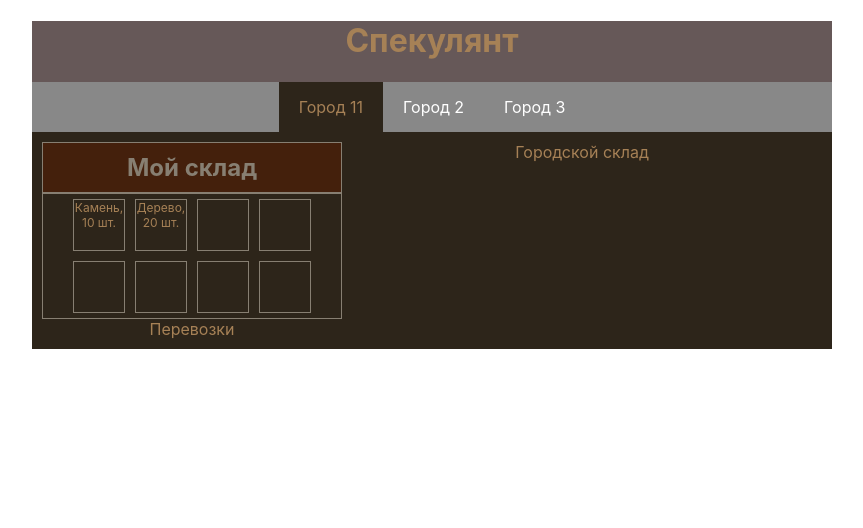
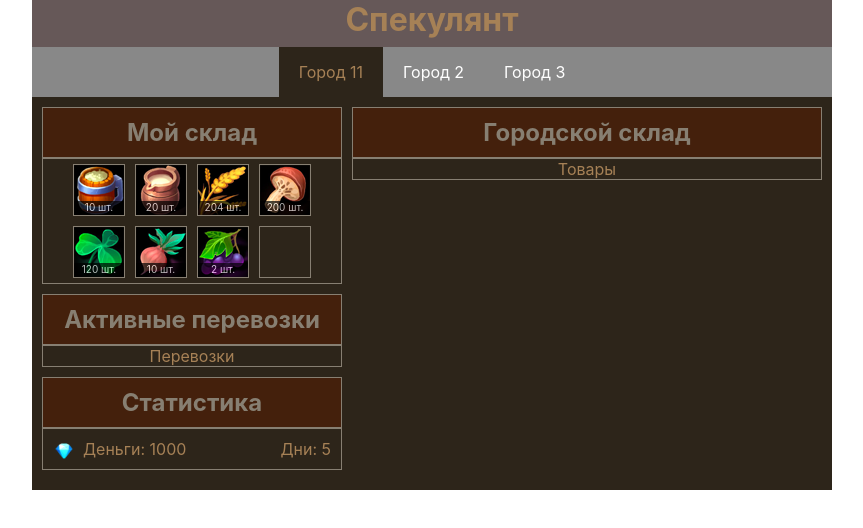
Before and after one commit to d3zm0nd/react-game2, a React (Create React App) app: page / in a window 1280 px wide. Shown: the top 528 px of the page, without its empty margins (208-1071 px from the left). Built offline with nearby package versions, Linux system fonts and the light colour scheme.

Commit message:
lesson 5

```diff
--- a/src/components/App/App.js
+++ b/src/components/App/App.js
@@ -5,6 +5,7 @@ import Cities from '../Cities/Cities';
 import CityStorage from '../CityStorage/CityStorage';
 import Storage from '../Storage/Storage';
 import Transportation from '../Transportation/Transportation';
+import Stats from '../Stats/Stats';
 
 function App() {
   const [currentCity, setCurrentCity] = useState(1);
@@ -19,6 +20,26 @@ function App() {
         {
           id: 2,
           qty: 20,
+        },
+        {
+          id: 3,
+          qty: 204,
+        },
+        {
+          id: 4,
+          qty: 200,
+        },
+        {
+          id: 5,
+          qty: 120,
+        },
+        {
+          id: 6,
+          qty: 10,
+        },
+        {
+          id: 7,
+          qty: 2,
         },
       ],
     },
@@ -36,13 +57,64 @@ function App() {
   const goods = [
     {
       id: 1,
-      title: "Камень",
+      title: "Пиво",
     },
     {
       id: 2,
-      title: "Дерево",
+      title: "Молоко",
+    },
+    {
+      id: 3,
+      title: "Пшеница",
+    },
+    {
+      id: 4,
+      title: "Грибы",
+    },
+    {
+      id: 5,
+      title: "Клевер",
+    },
+    {
+      id: 6,
+      title: "Лук",
+    },
+    {
+      id: 7,
+      title: "Виноград",
+    },
+    {
+      id: 8,
+      title: "Орехи",
+    },
+    {
+      id: 9,
+      title: "Вилы",
+    },
+    {
+      id: 10,
+      title: "Доски",
+    },
+    {
+      id: 11,
+      title: "Коса",
+    },
+    {
+      id: 12,
+      title: "Лопата",
+    },
+    {
+      id: 13,
+      title: "Топор",
+    },
+    {
+      id: 14,
+      title: "Кирка",
     },
   ];
+
+  const [money, setMoney] = useState(1000);
+  const [days, setDays] = useState(1);
 
   const getStorageByCity = () => {
     const store = storages.find((storage) => {
@@ -70,10 +142,11 @@ function App() {
       <div className="content">
         <div className="column">
           <div className="storage">
-            <Storage currentCity={currentCity} storage={getStorageByCity()} goods={goods}/>
+            <Storage currentCity={currentCity} storage={getStorageByCity()} goods={goods} />
           </div>
           <div className="transportation">
             <Transportation />
+            <Stats days={5} money={money}/>
           </div>
         </div>
         <div className="column">
--- a/src/components/App/App.scss
+++ b/src/components/App/App.scss
@@ -9,7 +9,7 @@
   .app-name {
     text-align: center;
     padding: 0;
-    margin-bottom: 0 0 30px;
+    margin: 0 0 8px;
   }
 
   .content {
@@ -22,8 +22,21 @@
       width: 300px;
 
       &:last-child {
-        width: 480px;
+        width: 470px;
       }
     }
   }
+
+  .title {
+    background: #44200c;
+    border: 1px solid #877f72;
+    padding: 10px;
+    margin: 0;
+    color: #877f72;
+  }
+
+  .panel {
+    border: 1px solid #877f72;
+    margin-bottom: 10px;
+  }
 }
--- a/src/components/CityStorage/CityStorage.css
+++ /dev/null
@@ -1,38 +0,0 @@
-.App {
-  text-align: center;
-}
-
-.App-logo {
-  height: 40vmin;
-  pointer-events: none;
-}
-
-@media (prefers-reduced-motion: no-preference) {
-  .App-logo {
-    animation: App-logo-spin infinite 20s linear;
-  }
-}
-
-.App-header {
-  background-color: #282c34;
-  min-height: 100vh;
-  display: flex;
-  flex-direction: column;
-  align-items: center;
-  justify-content: center;
-  font-size: calc(10px + 2vmin);
-  color: white;
-}
-
-.App-link {
-  color: #61dafb;
-}
-
-@keyframes App-logo-spin {
-  from {
-    transform: rotate(0deg);
-  }
-  to {
-    transform: rotate(360deg);
-  }
-}
--- a/src/components/CityStorage/CityStorage.js
+++ b/src/components/CityStorage/CityStorage.js
@@ -1,10 +1,13 @@
-import './CityStorage.css';
+import './CityStorage.scss';
 
 function CityStorage() {
   return (
-    <>
-      Городской склад
-    </>
+    <div>
+      <h2 className="title">Городской склад</h2>
+      <div className="panel">
+        Товары
+      </div>
+    </div>
   );
 }
 
--- /dev/null
+++ b/src/components/Stats/Stats.jsx
@@ -0,0 +1,15 @@
+import './Stats.scss';
+
+function Stats(props) {
+  return (
+    <div>
+      <h2 className="title">Статистика</h2>
+      <div className="panel stats-panel">
+        <div className="money">Деньги: {props.money}</div>
+        <div className="days">Дни: {props.days} </div>
+      </div>
+    </div>
+  );
+}
+
+export default Stats;
--- /dev/null
+++ b/src/components/Stats/Stats.scss
@@ -0,0 +1,24 @@
+.stats-panel {
+    display: flex;
+    justify-content: space-between;
+    padding: 10px;
+
+    .money {
+        padding-left: 30px;
+        position: relative;
+
+        &:before {
+            display: block;
+            position: absolute;
+            left: -10px;
+            top: -10px;
+            width: 42px;
+            height: 42px;
+            content: "";
+
+            background: url("../../img/icons.png") -385px 0px;
+            transform: scale(0.4);
+            background-repeat: no-repeat;
+        }
+    }
+}
--- a/src/components/Storage/Storage.js
+++ b/src/components/Storage/Storage.js
@@ -2,7 +2,7 @@ import './Storage.scss';
 
 function Storage(props) {
 
-  const findGoodById = (id) => {
+  const getNameGoodById = (id) => {
     return props.goods.find((item) => {
       return item.id === id;
     }).title;
@@ -10,9 +10,9 @@ function Storage(props) {
 
   const getEmptyCells = (count) => {
     if (count < 8) {
-      return Array(8-count).fill().map(() => {
+      return Array(8 - count).fill().map(() => {
         return (
-          <li className='good-item'></li>
+          <li className='good-item no-item'></li>
         )
       })
     }
@@ -26,8 +26,9 @@ function Storage(props) {
         <ul className="goods">
           {props.storage.map((item) => {
             return (
-              <li className="good-item">
-                {findGoodById(item.id)}, {item.qty} шт.</li>
+              <li key={item.id} className={`good-item item-${item.id}`}>
+                <span className="good-description">{item.qty} шт.</span>
+              </li>
             )
           })}
 
--- a/src/components/Storage/Storage.scss
+++ b/src/components/Storage/Storage.scss
@@ -1,15 +1,3 @@
-.title {
-    background: #44200c;
-    border: 1px solid #877f72;
-    padding: 10px;
-    margin: 0;
-    color: #877f72;
-}
-
-.panel {
-    border: 1px solid #877f72;
-}
-
 .goods {
     display: inline-block;
     padding: 0;
@@ -17,6 +5,7 @@
 
     .good-item {
         display: inline-block;
+        position: relative;
         width: 50px;
         height: 50px;
         border: 1px solid #877f72;
@@ -24,5 +13,82 @@
         vertical-align: top;
 
         font-size: 12px;
+
+        background-image: url('../../img/icons.png');
+        background-repeat: no-repeat;
+        cursor: pointer;
+
+        .good-description {
+            position: absolute;
+            bottom: 0;
+            left: 0;
+            right: 0;
+            height: 14px;
+            text-align: center;
+            color: white;
+            font-size: 10px;
+            background: black;
+            opacity: .7;
+          }
+
+
+        &.selected {
+            border-color: yellow;
+          }
+
+        &.no-item {
+            background-image: none;
+            cursor: default;
+          }
+
+          &.item-1 {
+            background-position: 0 0;
+          }
+
+          &.item-2 {
+            background-position: -55px 0;
+          }
+
+          &.item-3 {
+            background-position: -110px 0;
+          }
+
+          &.item-4 {
+            background-position: -165px 0;
+          }
+
+          &.item-5 {
+            background-position: -220px 0;
+          }
+
+          &.item-6 {
+            background-position: -275px 0;
+          }
+
+          &.item-7 {
+            background-position: -330px 0;
+          }
+
+          &.item-8 {
+            background-position: 0 -55px;
+          }
+          &.item-9 {
+            background-position: -55px -55px;
+          }
+          &.item-10 {
+            background-position: -110px -55px;
+          }
+          &.item-11 {
+            background-position: -165px -55px;
+          }
+          &.item-12 {
+            background-position: -220px -55px;
+          }
+          &.item-13 {
+            background-position: -275px -55px;
+          }
+          &.item-14 {
+            background-position: -330px -55px;
+          }
     }
 }
--- a/src/components/Transportation/Transportation.css
+++ /dev/null
@@ -1,38 +0,0 @@
-.App {
-  text-align: center;
-}
-
-.App-logo {
-  height: 40vmin;
-  pointer-events: none;
-}
-
-@media (prefers-reduced-motion: no-preference) {
-  .App-logo {
-    animation: App-logo-spin infinite 20s linear;
-  }
-}
-
-.App-header {
-  background-color: #282c34;
-  min-height: 100vh;
-  display: flex;
-  flex-direction: column;
-  align-items: center;
-  justify-content: center;
-  font-size: calc(10px + 2vmin);
-  color: white;
-}
-
-.App-link {
-  color: #61dafb;
-}
-
-@keyframes App-logo-spin {
-  from {
-    transform: rotate(0deg);
-  }
-  to {
-    transform: rotate(360deg);
-  }
-}
--- a/src/components/Transportation/Transportation.js
+++ b/src/components/Transportation/Transportation.js
@@ -1,10 +1,13 @@
-import './Transportation.css';
+import './Transportation.scss';
 
 function Transportation() {
   return (
-    <>
-      Перевозки
-    </>
+    <div>
+      <h2 className="title">Активные перевозки</h2>
+      <div className="panel">
+        Перевозки
+      </div>
+    </div>
   );
 }
 
```
Also changed, not shown: src/components/CityStorage/CityStorage.scss (added), src/components/Transportation/Transportation.scss (added), src/img/icons.png (added).
